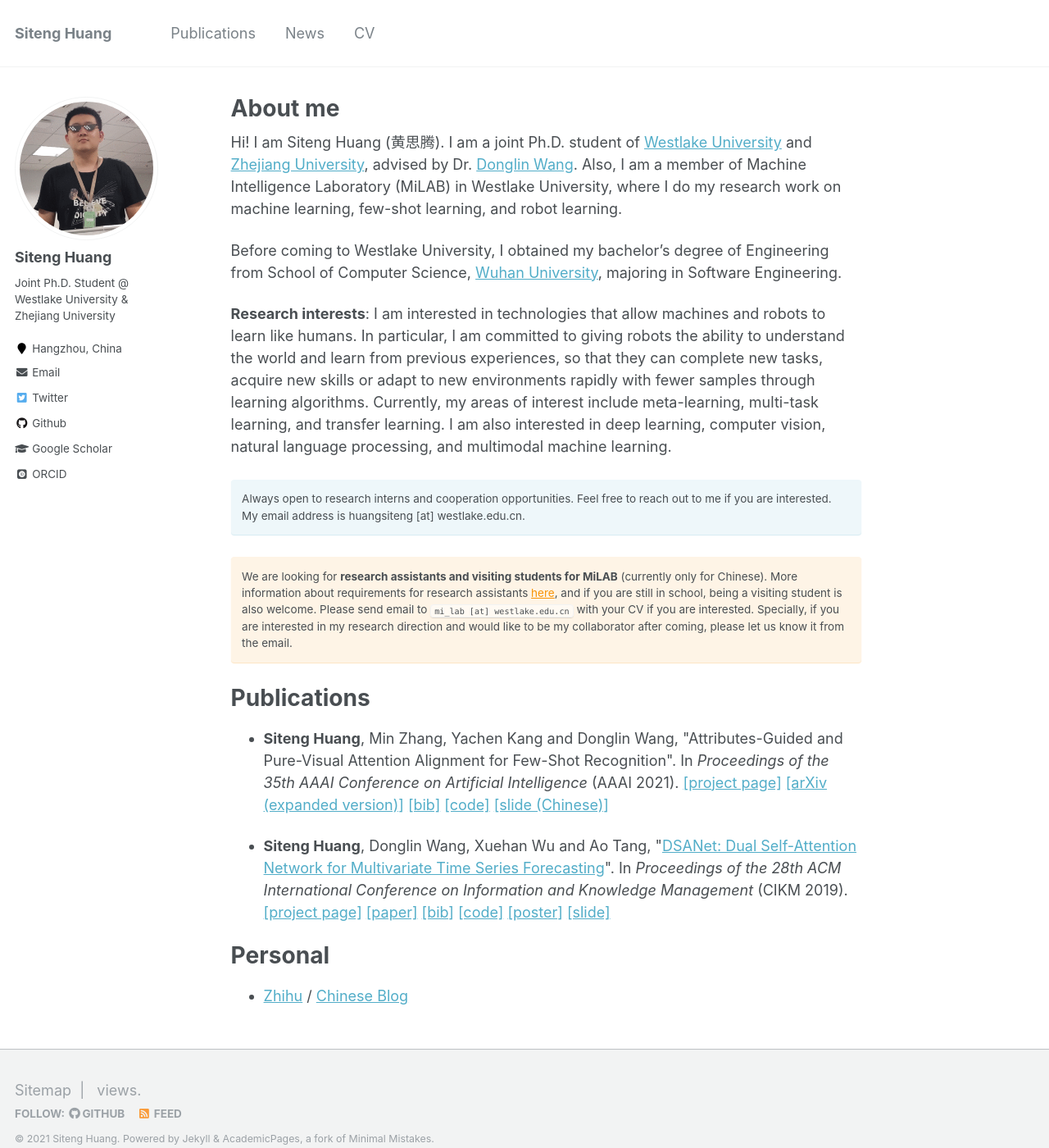
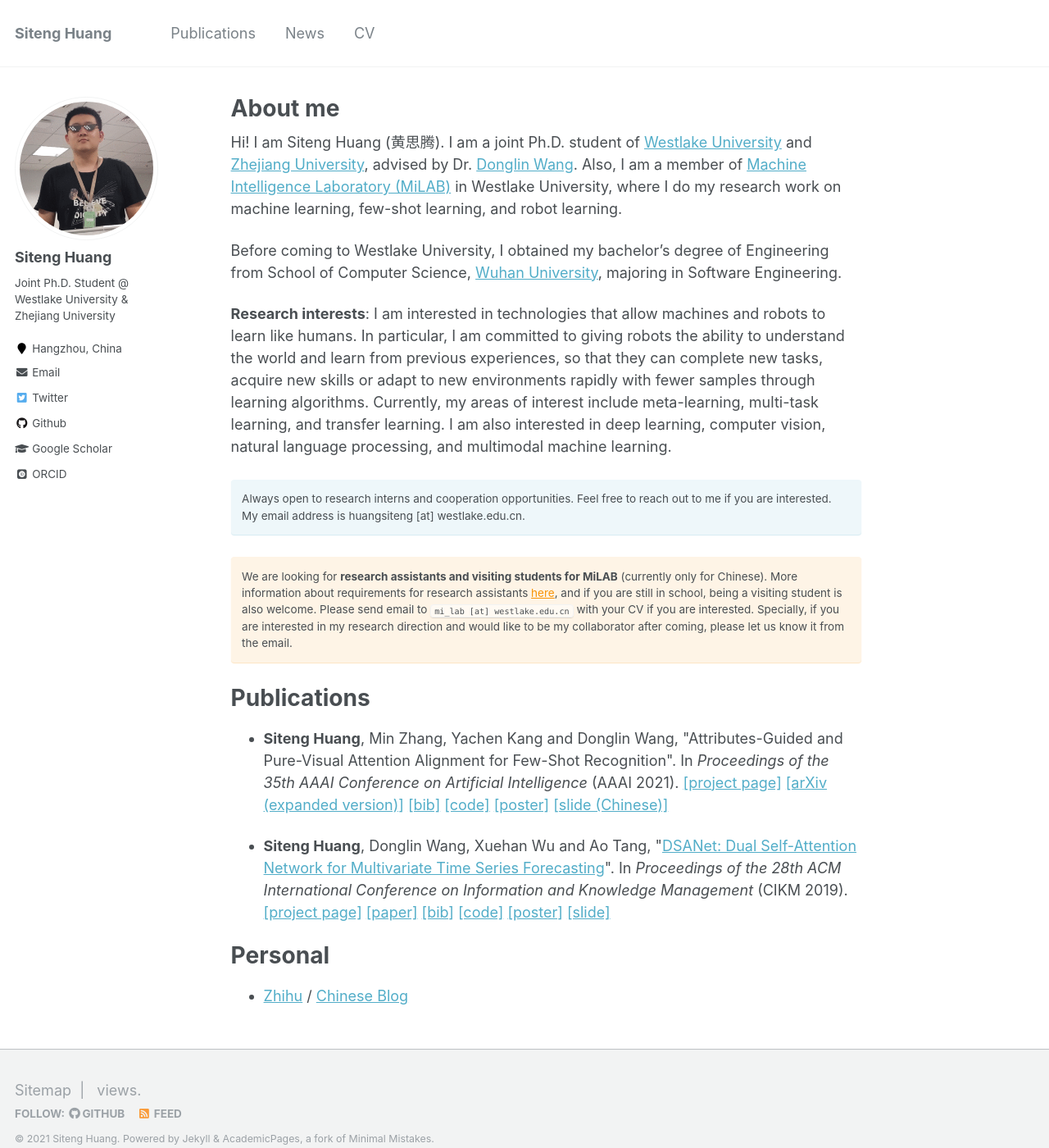
Before and after one commit to bighuang624/bighuang624.github.io, a Jekyll site: the page built from _pages/about.md, in a window 1280 px wide and 1400 px high. Shown: the whole window at 82% size. Built offline with Jekyll 4.4.1, drawn with Linux system fonts in a browser that asks for light colours; some web fonts are replaced; comment, search, counter and statistics services are not loaded.

Commit message:
add aaai21-AGAM-poster

```diff
--- a/_pages/about.md
+++ b/_pages/about.md
@@ -8,7 +8,7 @@ redirect_from:
   - /about.html
 ---
 
-Hi! I am Siteng Huang (黄思腾). I am a joint Ph.D. student of [Westlake University](https://www.westlake.edu.cn/) and [Zhejiang University](http://www.zju.edu.cn/), advised by Dr. [Donglin Wang](https://en.westlake.edu.cn/about/faculty/201912/t20191206_2513.shtml). Also, I am a member of Machine Intelligence Laboratory (MiLAB) in Westlake University, where I do my research work on machine learning, few-shot learning, and robot learning.
+Hi! I am Siteng Huang (黄思腾). I am a joint Ph.D. student of [Westlake University](https://www.westlake.edu.cn/) and [Zhejiang University](http://www.zju.edu.cn/), advised by Dr. [Donglin Wang](https://en.westlake.edu.cn/about/faculty/201912/t20191206_2513.shtml). Also, I am a member of [Machine Intelligence Laboratory (MiLAB)](https://milab.westlake.edu.cn/) in Westlake University, where I do my research work on machine learning, few-shot learning, and robot learning.
 
 Before coming to Westlake University, I obtained my bachelor's degree of Engineering from School of Computer Science, [Wuhan University](https://www.whu.edu.cn/), majoring in Software Engineering.
 
@@ -28,7 +28,7 @@ We are looking for **research assistants and visiting students for MiLAB** (curr
 Publications
 ======
 
-* **Siteng Huang**, Min Zhang, Yachen Kang and Donglin Wang, &quot;Attributes-Guided and Pure-Visual Attention Alignment for Few-Shot Recognition&quot;. In *Proceedings of the 35th AAAI Conference on Artificial Intelligence* (AAAI 2021). [[project page]](https://kyonhuang.top/publication/attributes-guided-attention-module) [[arXiv (expanded version)]](https://arxiv.org/abs/2009.04724) [[bib]](https://kyonhuang.top/publication/attributes-guided-attention-module#bibtex) [[code]](https://github.com/bighuang624/AGAM) [[slide (Chinese)]](https://kyonhuang.top/files/AGAM/AGAM-slide-Chinese.pdf)
+* **Siteng Huang**, Min Zhang, Yachen Kang and Donglin Wang, &quot;Attributes-Guided and Pure-Visual Attention Alignment for Few-Shot Recognition&quot;. In *Proceedings of the 35th AAAI Conference on Artificial Intelligence* (AAAI 2021). [[project page]](https://kyonhuang.top/publication/attributes-guided-attention-module) [[arXiv (expanded version)]](https://arxiv.org/abs/2009.04724) [[bib]](https://kyonhuang.top/publication/attributes-guided-attention-module#bibtex) [[code]](https://github.com/bighuang624/AGAM) [[poster]](https://kyonhuang.top/files/AGAM/aaai21-AGAM-poster.pdf) [[slide (Chinese)]](https://kyonhuang.top/files/AGAM/AGAM-slide-Chinese.pdf)
 
 * **Siteng Huang**, Donglin Wang, Xuehan Wu and Ao Tang, &quot;[DSANet: Dual Self-Attention Network for Multivariate Time Series Forecasting](https://dl.acm.org/doi/abs/10.1145/3357384.3358132)&quot;. In *Proceedings of the 28th ACM International Conference on Information and Knowledge Management* (CIKM 2019). [[project page]](https://kyonhuang.top/publication/dual-self-attention-network) [[paper]](https://kyonhuang.top/files/DSANet/Huang-DSANet.pdf) [[bib]](https://kyonhuang.top/publication/dual-self-attention-network#bibtex) [[code]](https://github.com/bighuang624/DSANet) [[poster]](https://kyonhuang.top/files/DSANet/cikm19-DSANet-poster.pdf) [[slide]](https://kyonhuang.top/files/DSANet/cikm19-DSANet-presentation.pdf)
 
```
Also changed, not shown: _publications/attributes-guided-attention-module.md (+1 -0 lines), images/favicon-16x16.png, images/favicon-32x32.png, images/favicon-96x96.png, images/old_files/favicon-16x16.png (added), images/old_files/favicon-32x32.png (added), images/old_files/favicon-96x96.png (added), 1 other file.
